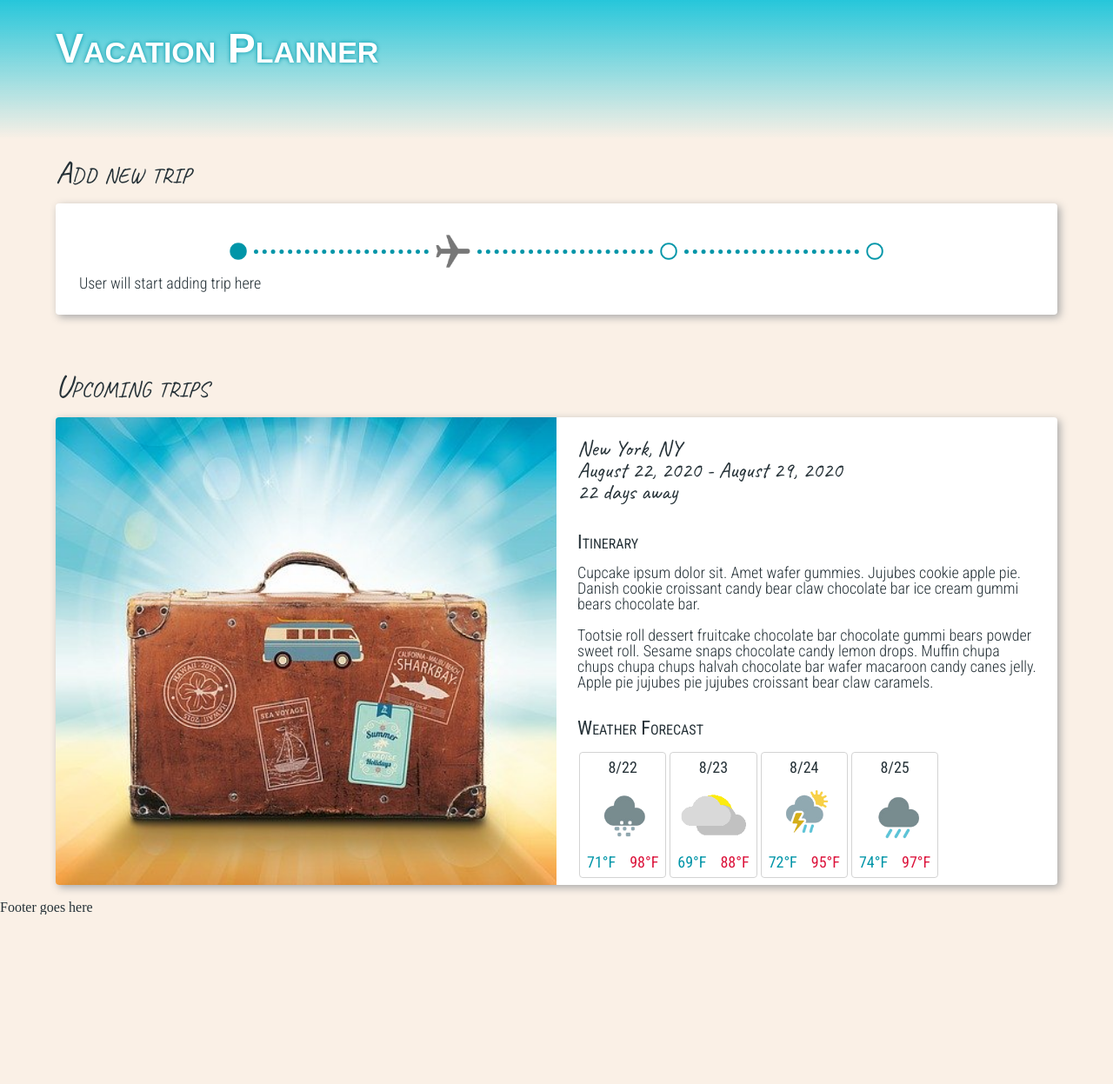
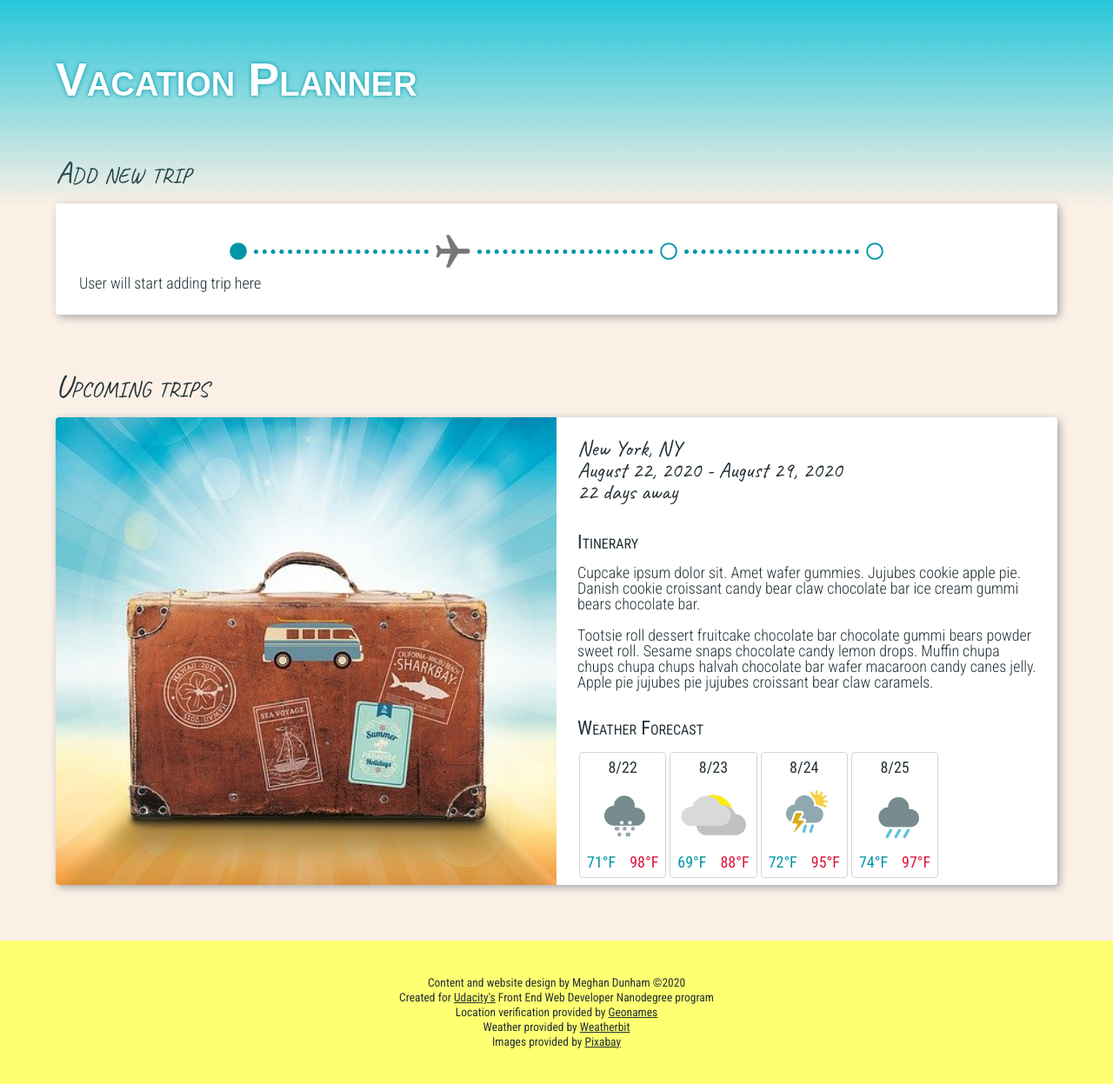
Before and after one commit to meggra7/vacation_planner, a website built with webpack: page src/client/views/index.html in a window 1280 px wide. Shown: the whole page at 87% size. Before the commit the page ends 1052 px from the top, so only its background shows below. Built offline with nearby package versions, Linux system fonts and the light colour scheme; a web font is replaced by a local one.

Commit message:
Style footer

```diff
--- a/src/client/index.js
+++ b/src/client/index.js
@@ -18,6 +18,7 @@ import './styles/base.scss';
 import './styles/header.scss';
 import './styles/form.scss';
 import './styles/entry.scss';
+import './styles/footer.scss';
 
 /* Import image(s) */
 import loadingIndicator from './media/Cube-1s-200px.gif';
--- a/src/client/styles/base.scss
+++ b/src/client/styles/base.scss
@@ -13,12 +13,12 @@ $rounded-corners: 4px;
 body {
     background-color: linen;
     color: $color-text-primary;
+    font-family: $font-family-sans-serif;
+    font-weight: 300;
+    font-size: 18px;
 }
 
 main {
-    font-family: $font-family-sans-serif;
-    font-weight: 300;
-    font-size: 18px;
     min-width: 320px;
     margin: 10em 5% 0;
 }
@@ -30,6 +30,7 @@ h1 {
     font-size: 3em;
     text-shadow: 0 0 5px $color-primary-dark;
     color: white;
+    text-align: center;
 }
 
 h2 {
@@ -54,6 +55,10 @@ section {
 /* TABLET AND MEDIUM DESKTOP DEVICES */
 @media(min-width: 780px) {
 
+    h1 {
+        text-align: left;
+    }
+
     h2 {
         text-align: left;
     }
--- /dev/null
+++ b/src/client/styles/footer.scss
@@ -0,0 +1,20 @@
+@use 'base' as *;
+
+footer {
+    background-color: $color-secondary-light;
+    margin-top: 64px;
+    padding: 3em 5%;
+    text-align: center;
+    line-height: 1.25em;
+    font-size: .75em;
+    font-weight: 400;
+
+    a, a:visited {
+        color: $color-text-primary;
+    }
+
+    a:hover {
+        color: $color-primary-dark;
+    }
+
+}
--- a/src/client/styles/header.scss
+++ b/src/client/styles/header.scss
@@ -1,13 +1,12 @@
 @use 'base' as *;
 
 header {
-    // border: 1px solid red;
     height: 6em;
-    padding: 2em 5% 2em;
+    padding: 5%;
     background: linear-gradient(to bottom, rgba($color-primary, 1) 0%, rgba($color-primary, 0) 100%); /* fades to bottom */
     position: fixed;
     top: 0;
-    width: 100%;
+    width: 90%; // Remaining 10% added from padding
     z-index: 5;
 
     &.hidden {
--- a/src/client/views/index.html
+++ b/src/client/views/index.html
@@ -73,7 +73,12 @@
 
         </main>
         <footer>
-            Footer goes here
+            <p>Content and website design by Meghan Dunham &copy;2020
+                <br>Created for <a href='https://www.udacity.com/' target='_blank'>Udacity's</a> Front End Web Developer Nanodegree program
+                <br>Location verification provided by <a href='https://www.geonames.org/' target='_blank'>Geonames</a>
+                <br>Weather provided by <a href='https://www.weatherbit.io/' target='_blank'>Weatherbit</a>
+                <br>Images provided by <a href='https://pixabay.com/' target='_blank'>Pixabay</a>
+            </p>
         </footer>
     </body>
 </html>
```
